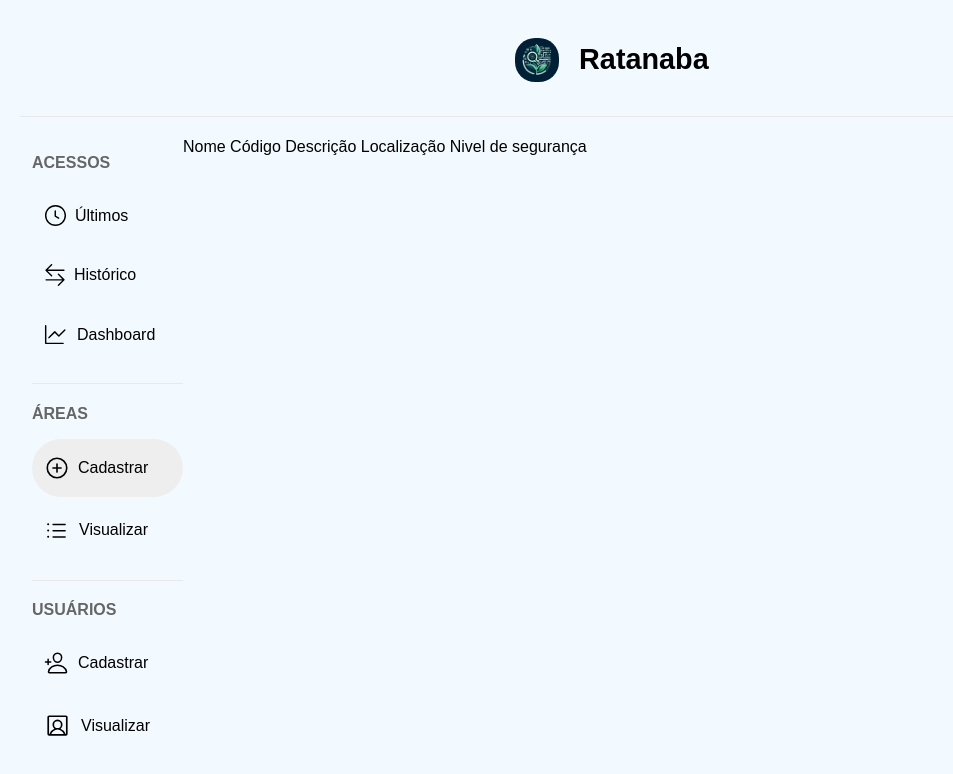
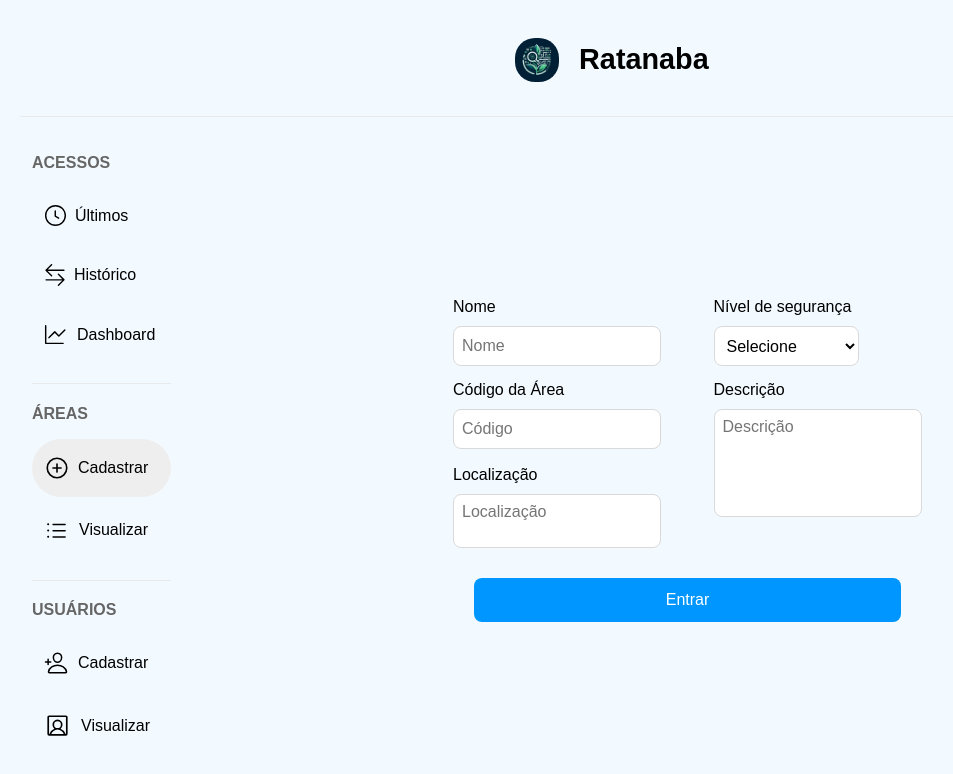
Before and after one commit to RatanabaOrg/PLN_Front_End, a React (Create React App) app in the folder frontend/: page /cadastrararea in a window 1280 px wide. Shown: the top 774 px of the page, without its empty margins (28-981 px from the left). Built offline with nearby package versions, Linux system fonts and the light colour scheme; no server answers.

Commit message:
adicao do layout de cadastro de areas

```diff
--- a/frontend/src/components/alertModal/index.css
+++ b/frontend/src/components/alertModal/index.css
@@ -70,7 +70,7 @@
     gap: 4px
 }
 
-#name, #area {
+.input-div #name,.input-div #area {
     border: 1px solid #D9D9D9;
     border-radius: 8px;
     width: 23vw;
--- /dev/null
+++ b/frontend/src/pages/areas/registryArea/index.css
@@ -0,0 +1,83 @@
+#registry-areas-container {
+    display: flex;
+    width: 87.25%;
+    padding: 10rem 16rem;
+}
+
+#form-area {
+    width: 100%;
+    height: 100%;
+    border-radius: 8px;
+}
+
+.input-div-areas {
+    display: flex;
+    flex-direction: row;
+    justify-content: space-around;
+    margin-bottom: 0.3rem;
+}
+
+.input-div-left {
+    display: flex;
+    flex-direction: column;
+    height: 100%;
+    width: 40%;
+    gap: 0.8rem;
+}
+
+.form-group {
+    display: flex;
+    flex-direction: column;
+    width: 40%;
+    gap: 10px;
+    font-size: 'Poppins', sans-serif;
+    margin-bottom: 2%;
+}
+
+.input-div-left .form-group {
+    width: 100%;
+}
+
+
+.form-group input, .form-group select, .form-group textarea {
+    padding: 8px;
+    border: 1px solid #D9D9D9;
+    border-radius: 8px;
+    background-color: #fff;
+}
+
+.form-group input, .form-group select {
+    height: 2.5rem;
+}
+
+.form-group select {
+    width: 70%;
+}
+
+.description textarea, .form-group textarea  {
+    resize: none;
+}
+
+.description textarea {
+    height: 13.4vh;
+}
+
+#button-div {
+    display: flex;
+    justify-content: center;
+    margin: 1.6rem 4rem;
+}
+
+.submit-button {
+    padding: 0.8rem 12rem;
+    background-color: #0096FF;
+    color: white;
+    border: none;
+    font-weight: 500;
+    border-radius: 8px;
+    cursor: pointer;
+}
+
+.submit-button:hover {
+    background-color: #069bff;
+}
--- a/frontend/src/pages/areas/registryArea/index.js
+++ b/frontend/src/pages/areas/registryArea/index.js
@@ -2,10 +2,9 @@ import { useEffect, useState } from "react";
 import axios from "axios";
 import Header from "../../../components/header";
 import NavBar from "../../../components/navBar";
-import "../../accessHistory/index.css";
+import "./index.css";
 
 function RegistryArea() {
-    useEffect(() => {
   const fetchData = async () => {
     try {
       const response = await axios.get("http://localhost:3000/visualizar");
@@ -14,15 +13,68 @@ function RegistryArea() {
     }
   };
 
-        fetchData();
-    }, []);
-
   return (
     <>
       <Header />
       <div className="container">
         <NavBar />
-            Nome Código Descrição Localização Nivel de segurança
+        <div id="registry-areas-container">
+          <form id="form-area">
+            <div className="input-div-areas">
+              <div className="form-group">
+                <label htmlFor="name">Nome</label>
+                <input type="text" id="name" name="name" placeholder="Nome" />
+              </div>
+
+              <div className="form-group">
+                <label htmlFor="security-level">Nível de segurança</label>
+                <select id="security-level" name="security-level">
+                  <option value="" disabled selected>
+                    Selecione
+                  </option>
+                  <option value="low">Baixo</option>
+                  <option value="medium">Médio</option>
+                  <option value="high">Alto</option>
+                </select>
+              </div>
+            </div>
+
+            <div className="input-div-areas">
+              <div className="input-div-left">
+                <div className="form-group">
+                  <label htmlFor="area-code">Código da Área</label>
+                  <input
+                    type="text"
+                    id="area-code"
+                    name="area-code"
+                    placeholder="Código"
+                  />
+                </div>
+                <div className="form-group">
+                  <label htmlFor="location">Localização</label>
+                  <textarea
+                    id="location"
+                    name="location"
+                    placeholder="Localização"
+                  ></textarea>
+                </div>
+              </div>
+              <div className="form-group description">
+                <label htmlFor="description">Descrição</label>
+                <textarea
+                  id="description"
+                  name="description"
+                  placeholder="Descrição"
+                ></textarea>
+              </div>
+            </div>
+            <div id="button-div">
+              <button type="submit" className="submit-button">
+                Entrar
+              </button>
+            </div>
+          </form>
+        </div>
       </div>
     </>
   );
```
Lines whose indentation alone changed are shown as unchanged.
